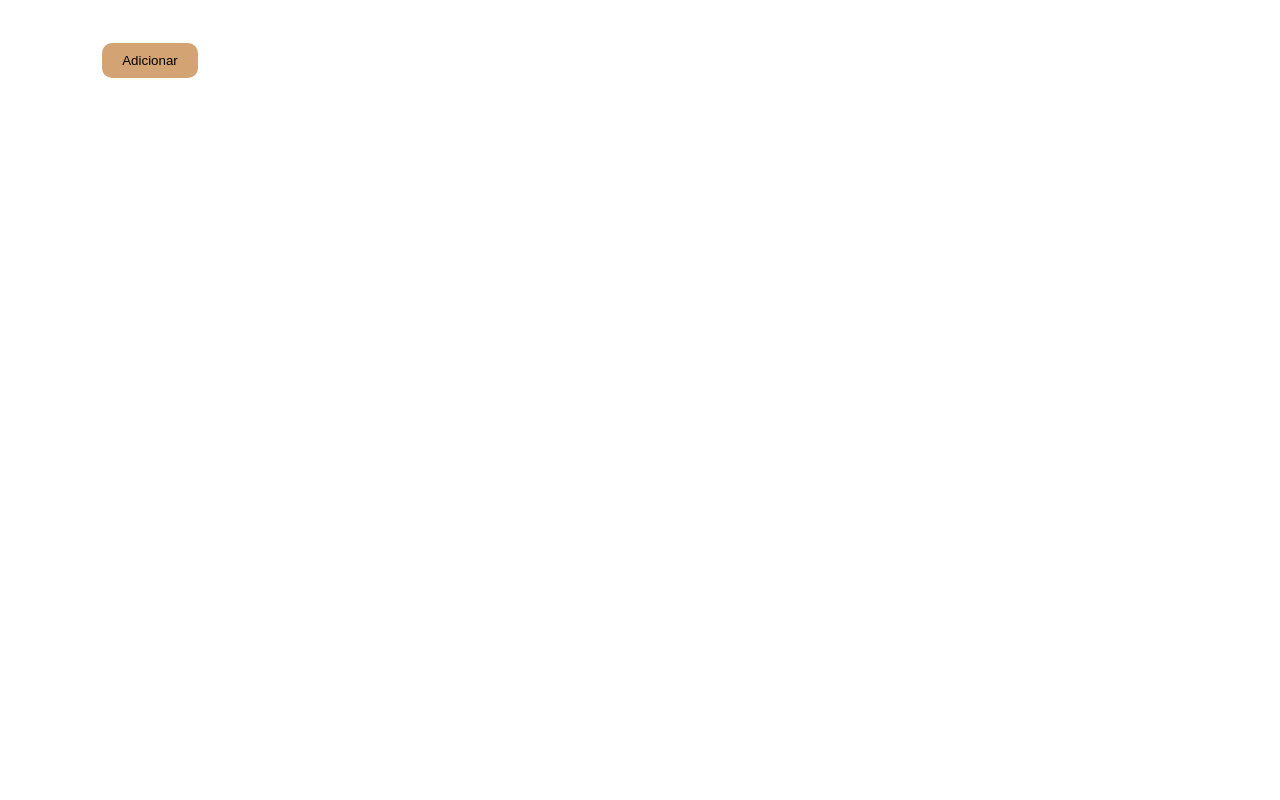
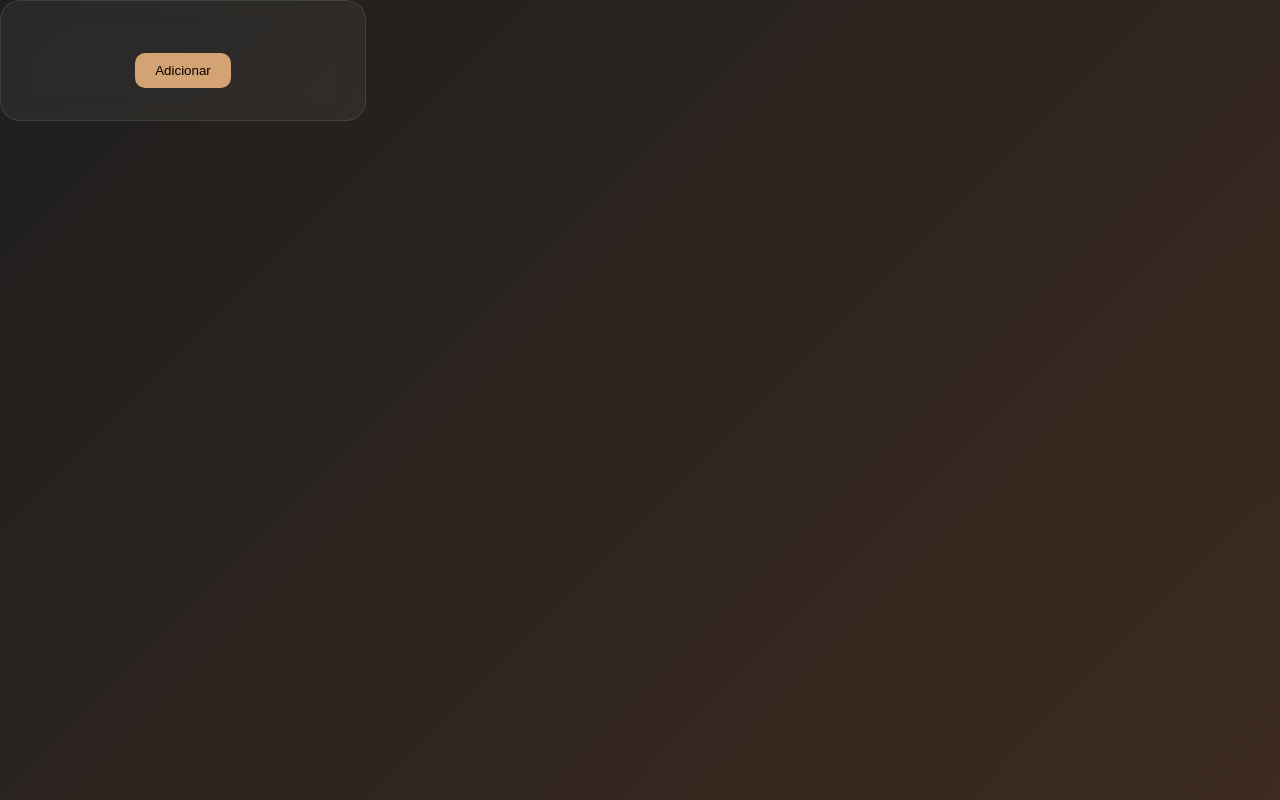
Before and after one commit to PatricAugusto/Coffee-Glass-Spa, a Next.js app: page / in a window 1280 px wide. Built offline with nearby package versions, Linux system fonts and the light colour scheme.

Commit message:
build: configure Styled Components registry for SSR hydration

```diff
--- a/src/app/layout.js
+++ b/src/app/layout.js
@@ -1,26 +1,19 @@
-import { Geist, Geist_Mono } from "next/font/google";
-import "./globals.css";
-
-const geistSans = Geist({
-  variable: "--font-geist-sans",
-  subsets: ["latin"],
-});
-
-const geistMono = Geist_Mono({
-  variable: "--font-geist-mono",
-  subsets: ["latin"],
-});
+import StyledComponentsRegistry from '@/lib/registry';
+import { GlobalStyle } from './styles/GlobalStyles';
 
 export const metadata = {
-  title: "Create Next App",
-  description: "Generated by create next app",
+  title: 'Glass Coffee | Experiência Minimalista',
+  description: 'A cafeteria com a melhor interface da web',
 };
 
 export default function RootLayout({ children }) {
   return (
-    <html lang="en">
-      <body className={`${geistSans.variable} ${geistMono.variable}`}>
-        {children}
+    <html lang="pt-br">
+      <body>
+        <StyledComponentsRegistry>
+          <GlobalStyle />
+          {children}
+        </StyledComponentsRegistry>
       </body>
     </html>
   );
--- /dev/null
+++ b/src/lib/registry.js
@@ -0,0 +1,23 @@
+'use client';
+
+import React, { useState } from 'react';
+import { useServerInsertedHTML } from 'next/navigation';
+import { StyleSheetManager, ServerStyleSheet } from 'styled-components';
+
+export default function StyledComponentsRegistry({ children }) {
+  const [styledComponentsStyleSheet] = useState(() => new ServerStyleSheet());
+
+  useServerInsertedHTML(() => {
+    const styles = styledComponentsStyleSheet.getStyleElement();
+    styledComponentsStyleSheet.instance.clearTag();
+    return <>{styles}</>;
+  });
+
+  if (typeof window !== 'undefined') return <>{children}</>;
+
+  return (
+    <StyleSheetManager sheet={styledComponentsStyleSheet.instance}>
+      {children}
+    </StyleSheetManager>
+  );
+}
```
